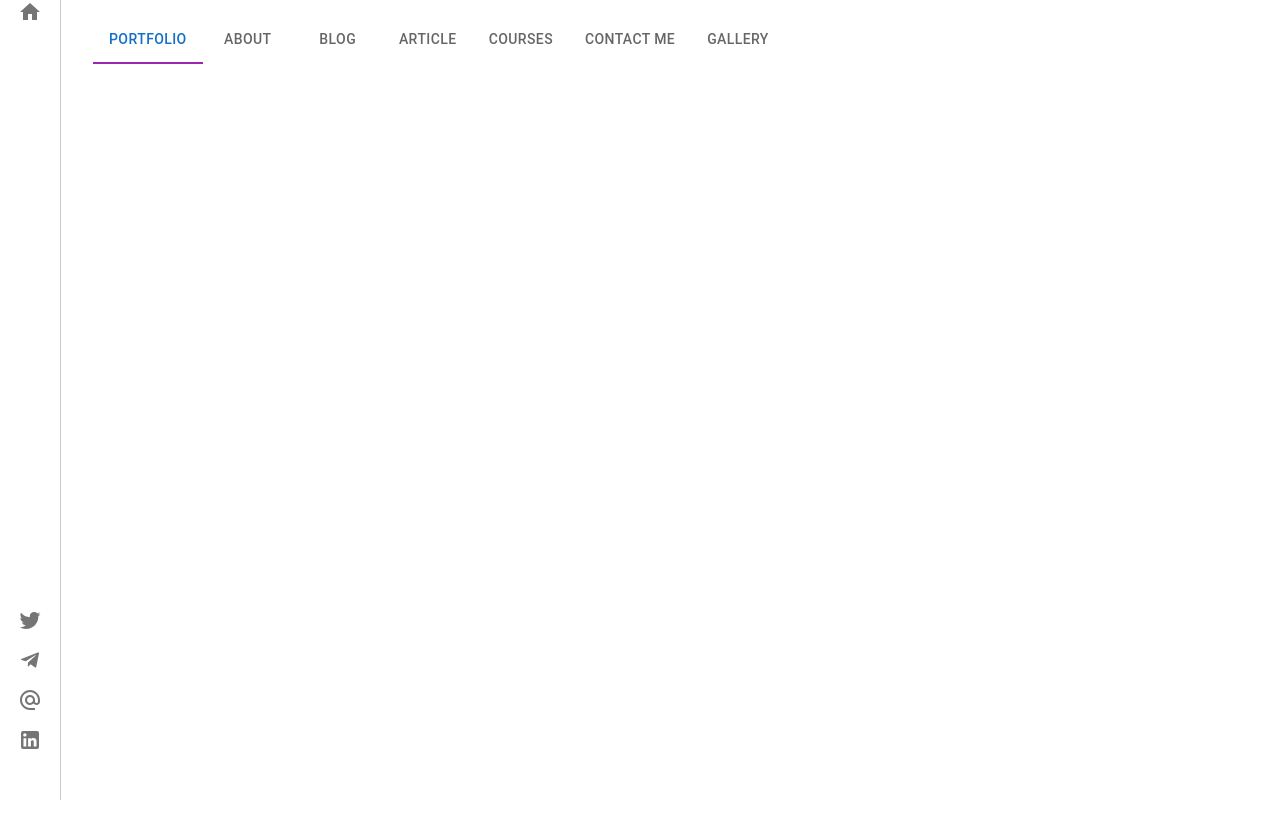
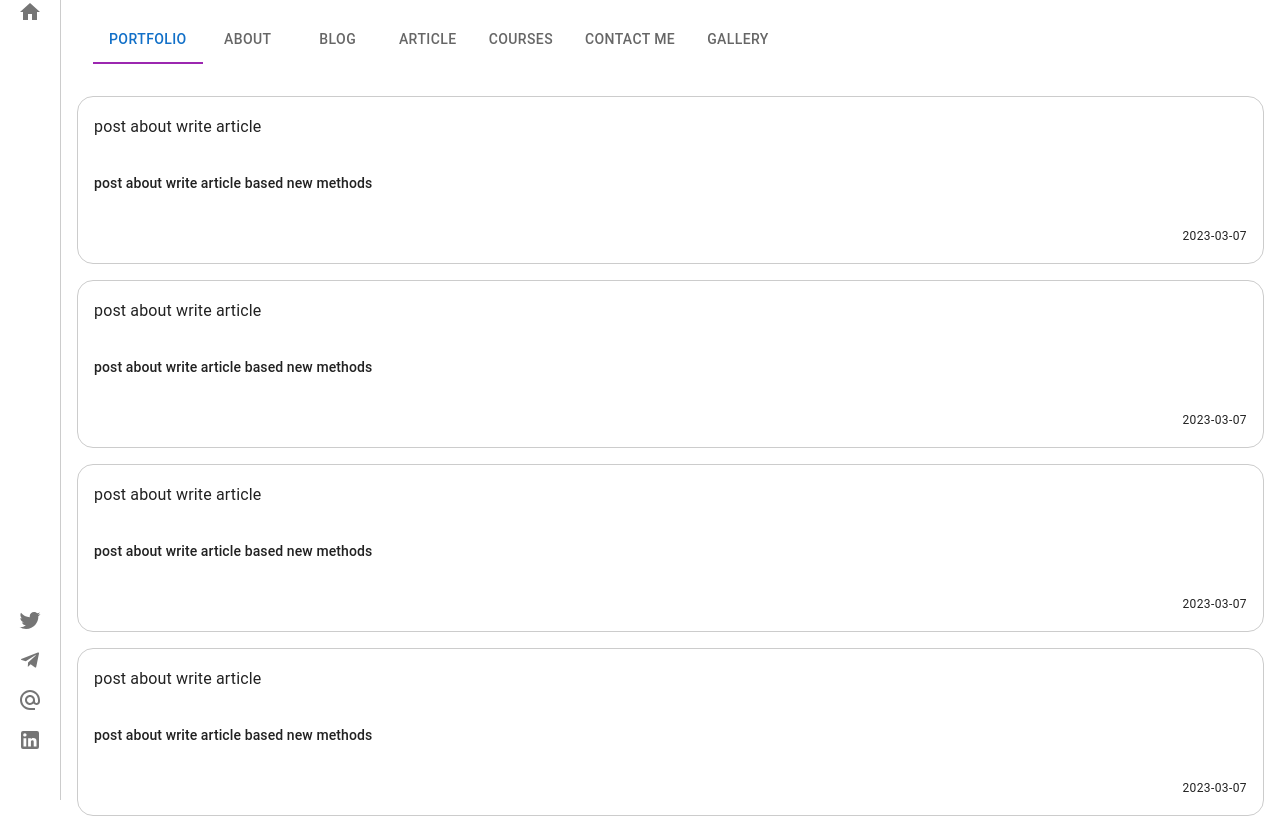
Before and after one commit to MohammadRostami71/Academic-Portfolio, a React (Create React App) app: page /blog in a window 1280 px wide. Before the commit the page ends 800 px from the top, so only its background shows below. Built offline with nearby package versions, Linux system fonts and the light colour scheme.

Commit message:
🚧 add post detail route - Type folder

```diff
--- a/src/App.tsx
+++ b/src/App.tsx
@@ -9,6 +9,7 @@ import ContactMe from "./pages/ContactMe";
 import Gallery from "./pages/Gallery";
 import Article from "./pages/Article";
 import NotFound from "./pages/NotFound";
+import PostDetail from "./pages/Blog/PostDetail";
 
 function App() {
     return (
@@ -17,6 +18,7 @@ function App() {
                 <Route path='/about' element={<About/>}/>
                 <Route path='/courses' element={<Courses/>}/>
                 <Route path='/blog' element={<Blog/>}/>
+                <Route path='/blog/:id' element={<PostDetail/>}/>
                 <Route path='/contactMe' element={<ContactMe/>}/>
                 <Route path='/gallery' element={<Gallery/>}/>
                 <Route path='/article' element={<Article/>}/>
--- /dev/null
+++ b/src/Types/blogTypes.ts
@@ -0,0 +1,9 @@
+ type BlogTypes = {
+    title: string,
+    id: number ,
+    shortDescription: string,
+    description: string,
+    date: string,
+}
+
+export default BlogTypes
--- /dev/null
+++ b/src/components/Blog/BlogItem/index.tsx
@@ -0,0 +1,33 @@
+import React from "react";
+import {useNavigate} from "react-router-dom";
+
+import {Box, Typography} from "@mui/material";
+
+import useStyles from "./useStyles";
+
+type Props = {
+    id:number,
+    title: string,
+    shortDescription: string,
+    date: string,
+}
+
+const BlogItem= ({title,shortDescription,date,id}:Props) => {
+    const classes= useStyles();
+
+    let navigate = useNavigate();
+
+    const postDetailHandler = () => {
+        navigate(`/blog/${id}`)
+    }
+
+    return(
+        <Box className={classes.container} onClick={postDetailHandler}>
+            <Typography variant={"subtitle1"}>{title}</Typography>
+            <Typography variant={"subtitle2"}>{shortDescription}</Typography>
+            <Typography variant={"caption"}>{date}</Typography>
+        </Box>
+    )
+};
+
+export default BlogItem;
--- /dev/null
+++ b/src/components/Blog/BlogItem/useStyles.ts
@@ -0,0 +1,38 @@
+import {makeStyles} from "@mui/styles";
+
+const useStyles = makeStyles(() => ({
+    container:{
+        display:'flex',
+        flexDirection:'column',
+        alignItems:'center',
+        width:'calc(100% - 2rem)',
+        margin:'1rem',
+        cursor:'pointer',
+        borderRadius:'1rem',
+        border:'1px solid #ccc',
+
+        '&:hover':{
+            boxShadow:'0 3px 10px rgb(0 0 0 / 0.2)'
+        },
+
+        '& .MuiTypography-root:first-child':{
+            width:'100%',
+            textAlign:'left',
+            padding:'1rem'
+        },
+
+        '& .MuiTypography-root:nth-child(2)':{
+            width:'100%',
+            textAlign:'left',
+            padding:'1rem'
+        },
+
+        '& .MuiTypography-root:last-child':{
+            width:'100%',
+            textAlign:'right',
+            padding:'1rem'
+        }
+    }
+}));
+
+export default useStyles;
--- /dev/null
+++ b/src/components/Blog/Post/index.tsx
@@ -0,0 +1,3 @@
+const Post = () => {};
+
+export default Post;
--- /dev/null
+++ b/src/components/Blog/Post/useStyles.ts
@@ -0,0 +1,5 @@
+import {makeStyles} from "@mui/styles";
+
+const useStyles = makeStyles(() => ({}));
+
+export default useStyles;
--- /dev/null
+++ b/src/pages/Blog/PostDetail/index.tsx
@@ -0,0 +1,18 @@
+import React from "react";
+import {useParams} from "react-router-dom";
+
+import { Box } from "@mui/material";
+import blogData from "../../../config/blogData.json";
+import BlogTypes from "../../../Types/blogTypes";
+
+const PostDetail: React.FC = () => {
+    let {id} = useParams()
+
+    const blogInfo =blogData as BlogTypes[];
+
+    const blog = blogInfo.find((blog) => blog.id === Number(id));
+
+    return <Box>post detail</Box>
+};
+
+export default PostDetail;
--- /dev/null
+++ b/src/pages/Blog/PostDetail/useStyles.ts
@@ -0,0 +1,5 @@
+import {makeStyles} from "@mui/styles";
+
+const useStyles = makeStyles(() => ({}));
+
+export default useStyles;
--- a/src/pages/Blog/index.tsx
+++ b/src/pages/Blog/index.tsx
@@ -1,24 +1,19 @@
 import React from "react";
 
-import blogData from './../../config/blogData.json';
-import useStyles from "./useStyles";
 import {Box} from "@mui/material";
 
-interface blog {
-    title: string,
-    id: number,
-    shortDescription: string,
-    description: string,
-    date: string,
-}
+import blogData from './../../config/blogData.json';
+import BlogItem from "../../components/Blog/BlogItem";
+import BlogTypes from './../../Types/blogTypes';
+import useStyles from "./useStyles";
 
 const Blog: React.FC = () => {
     const classes= useStyles;
-    const blogInfo =blogData as blog[];
+    const blogInfo =blogData as BlogTypes[];
 
     return(
         <Box>
-            {/*{blogInfo.map()}*/}
+            {blogInfo.map((blog) => <BlogItem key={blog.id} id={blog.id} title={blog.title} shortDescription={blog.shortDescription} date={blog.date}/>)}
         </Box>
     )
 };
```
